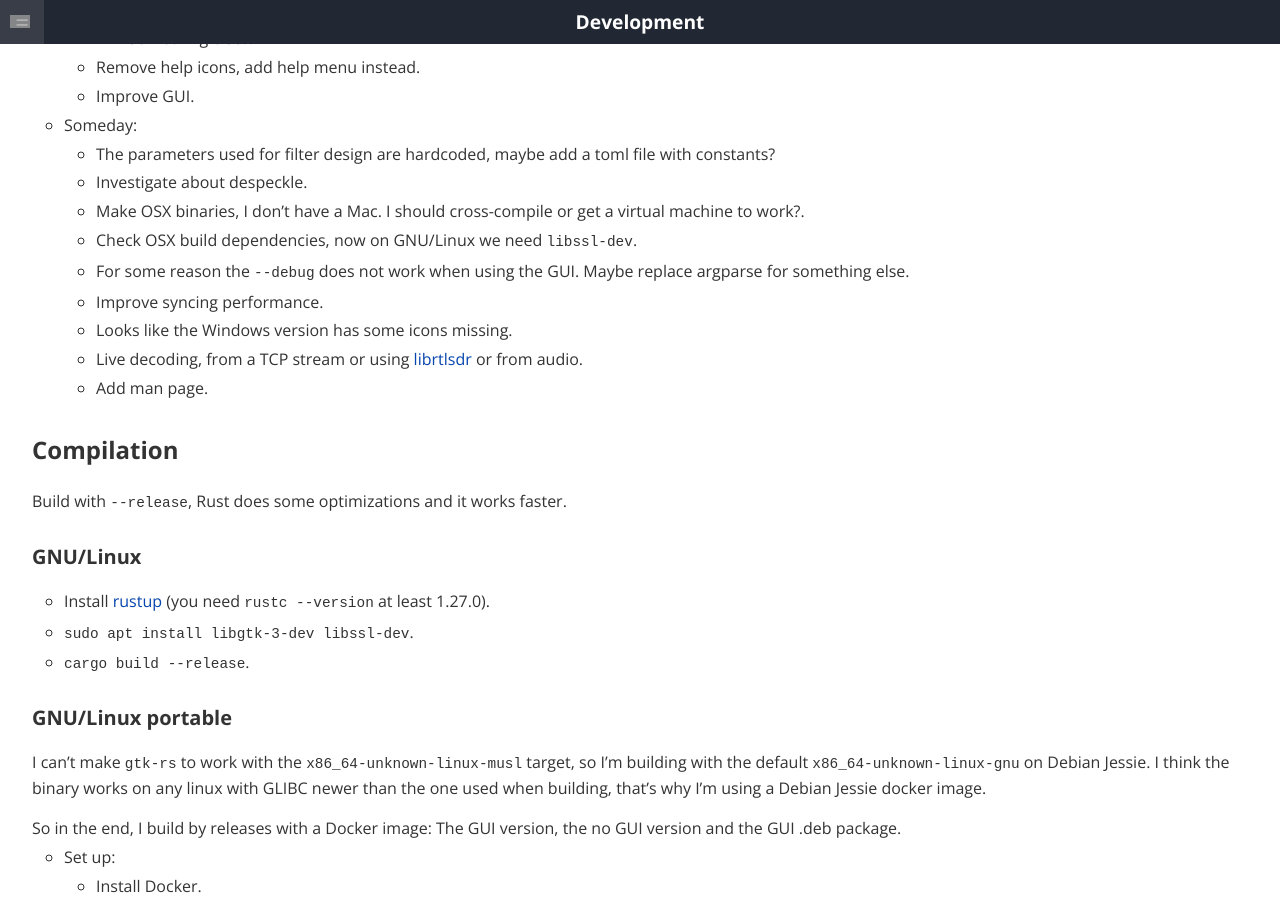
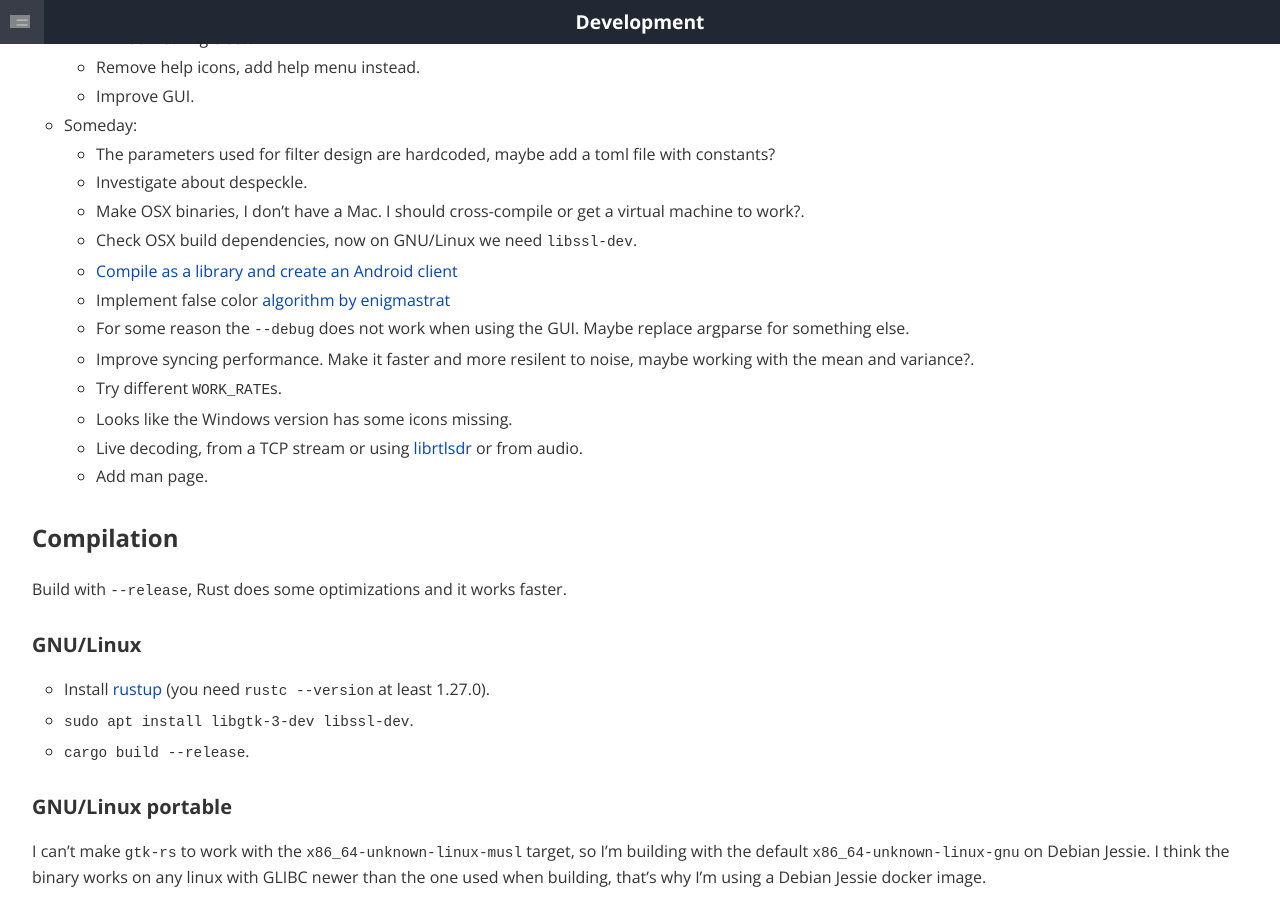
Before and after one commit to martinber/noaa-apt, a Jekyll site: the page built from docs/development.md, in a window 1280 px wide and 900 px high, scrolled down 1913 px. Built offline with Jekyll 4.4.1, drawn with Linux system fonts in a browser that asks for light colours.

Commit message:
Documentation

```diff
--- a/docs/development.md
+++ b/docs/development.md
@@ -105,10 +105,17 @@ Notes:
 
     - Check OSX build dependencies, now on GNU/Linux we need `libssl-dev`.
 
+    - [Compile as a library and create an Android client](https://mozilla.github.io/firefox-browser-architecture/experiments/2017-09-21-rust-on-android.html)
+
+    - Implement false color [algorithm by enigmastrat](https://github.com/enigmastrat/apt137/tree/feature/false_color)
+
     - For some reason the `--debug` does not work when using the GUI. Maybe
       replace argparse for something else.
 
-    - Improve syncing performance.
+    - Improve syncing performance. Make it faster and more resilent to noise,
+        maybe working with the mean and variance?.
+
+    - Try different `WORK_RATE`s.
 
     - Looks like the Windows version has some icons missing.
 
```
Also changed, not shown: README.md.
